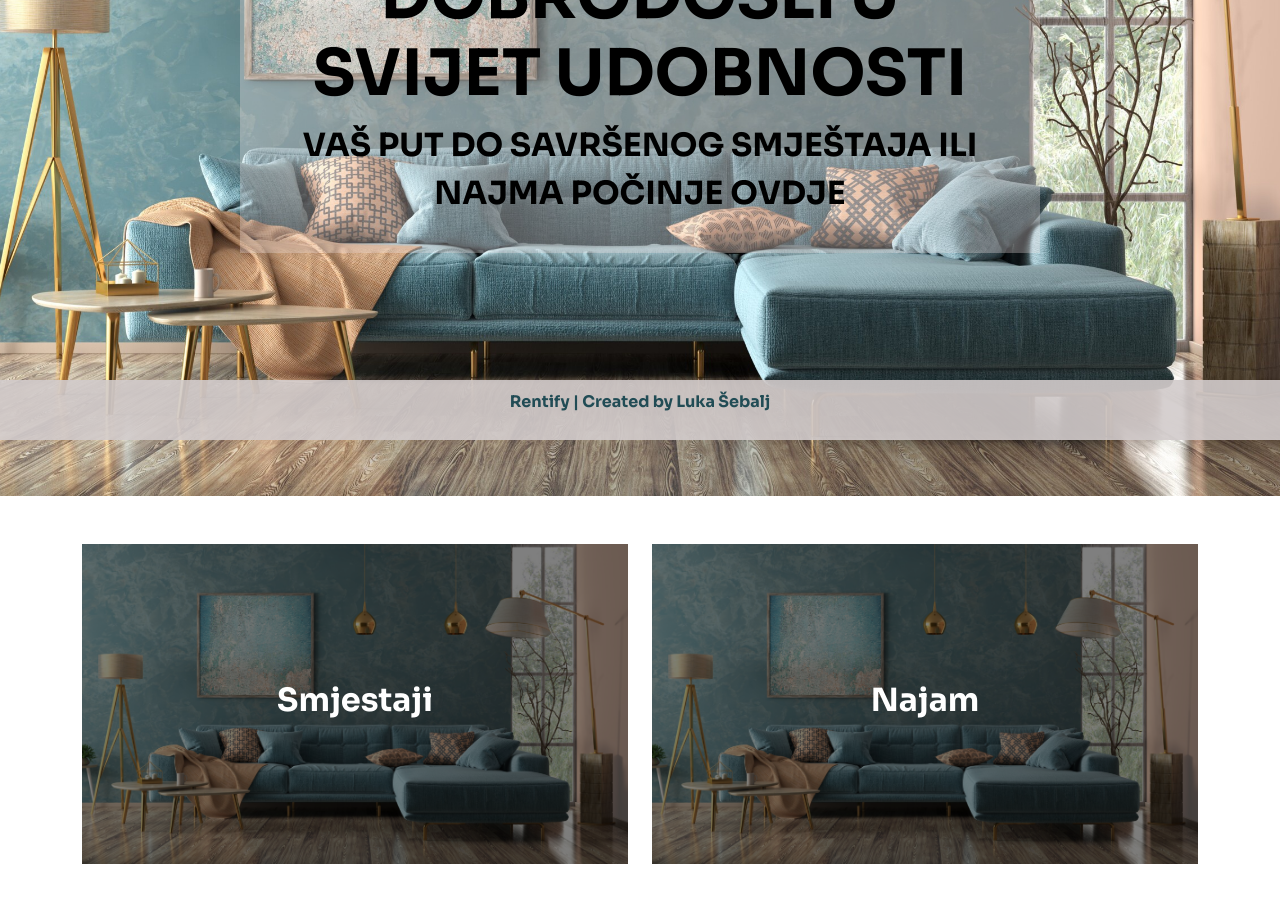
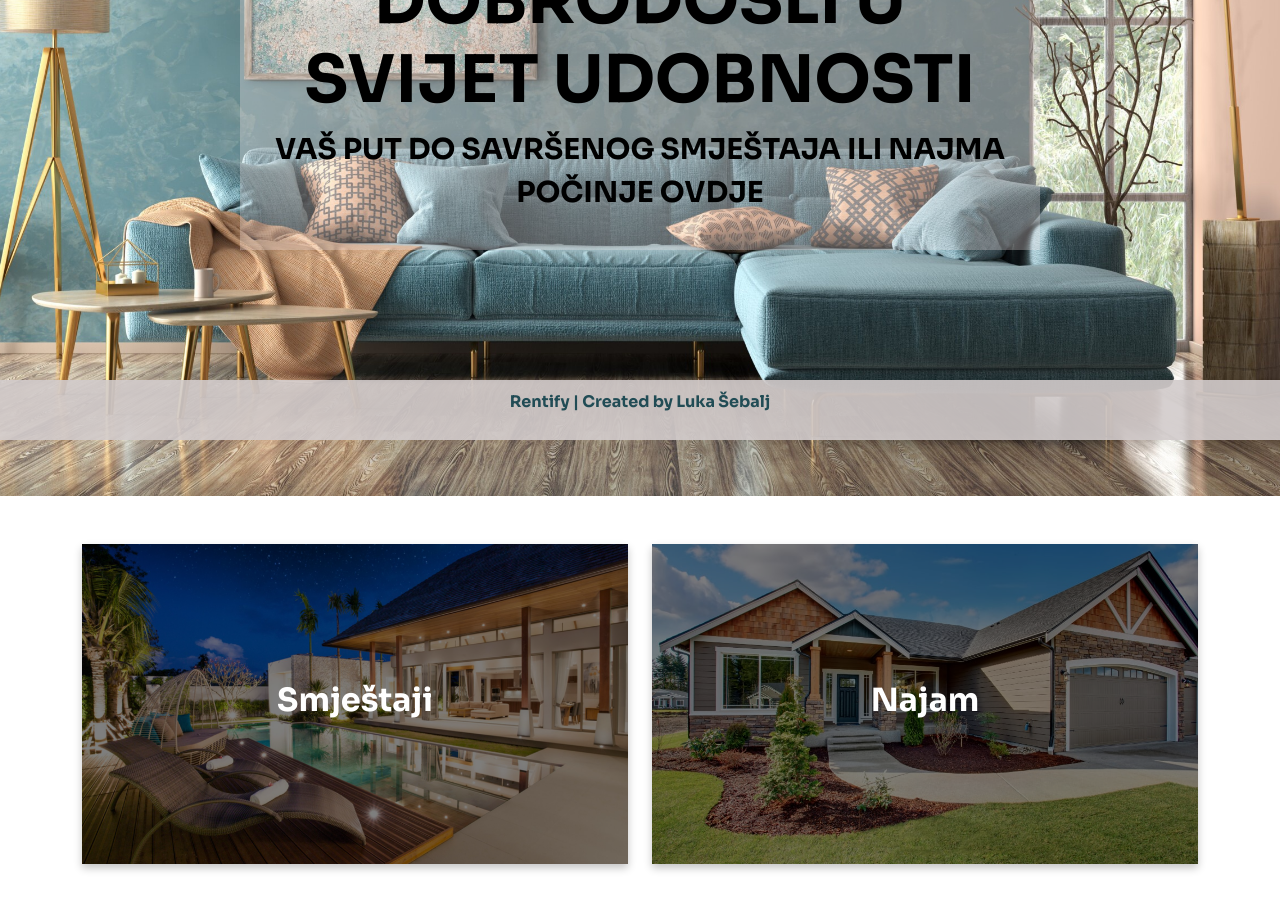
Before and after one commit to lsebalj1/rentify-frontend, a Vue app: page /home in a window 1280 px wide. Shown: the part 360-1270 px from the top of the page. Built offline with nearby package versions, Linux system fonts and the light colour scheme.

Commit message:
Dovršavanje HomeScreen-a

```diff
--- a/src/components/HomeScreenBackgroundImage.vue
+++ b/src/components/HomeScreenBackgroundImage.vue
@@ -10,14 +10,11 @@
     background-size: cover;
     background-position: center;
     background-repeat: no-repeat;
-
     height: 100vh;
-
     display: flex;
     flex-direction: column;
     align-items: center;
     justify-content: center;
-    color: #fff;
     text-align: center;
   }
   </style>
--- a/src/components/HomeScreenContainers.vue
+++ b/src/components/HomeScreenContainers.vue
@@ -2,22 +2,23 @@
   <div class="container my-5">
     <div class="row">
       <div class="col-md-6">
-          <div class="image-container" :style="{ backgroundImage: 'url(' + require('../assets/background.jpg') + ')' }">
+        <router-link to="/smjestaji" class="image-container" :style="{ backgroundImage: 'url(' + require('../assets/hotel.jpg') + ')' }">
           <div class="overlay">
             <div class="text">
-                <h2>Smjestaji</h2>
+              <h2>Smještaji</h2>
             </div>
           </div>
+        </router-link>
       </div>
-        </div>
+
       <div class="col-md-6">
-          <div class="image-container" :style="{ backgroundImage: 'url(' + require('../assets/background.jpg') + ')' }">
+        <router-link to="/najam" class="image-container" :style="{ backgroundImage: 'url(' + require('../assets/rent.jpg') + ')' }">
           <div class="overlay">
             <div class="text">
               <h2>Najam</h2>
             </div>
           </div>
-          </div>
+        </router-link>
       </div>
     </div>
   </div>
@@ -41,6 +42,12 @@
     background-size: cover;
     background-position: center;
     margin-bottom: 30px;
+    display: block;
+    box-shadow: 0 4px 8px rgba(0, 0, 0, 0.237);
+  }
+
+  .image-container:hover {
+    filter: brightness(80%);
   }
 
   .overlay {
--- a/src/components/WelcomeSection.vue
+++ b/src/components/WelcomeSection.vue
@@ -18,13 +18,13 @@
   }
 
   .huge-heading{
-    font-size: 4em;
+    font-size: 4.1em;
     color: black;
     font-weight: bold;
   }
 
   .huge-text {
-    font-size: 2em;
+    font-size: 1.8em;
     color: black;
     font-weight: bold;
   }
```
Also changed, not shown: src/assets/hotel.jpg (added), src/assets/rent.jpg (added). Lines whose indentation alone changed are shown as unchanged.
